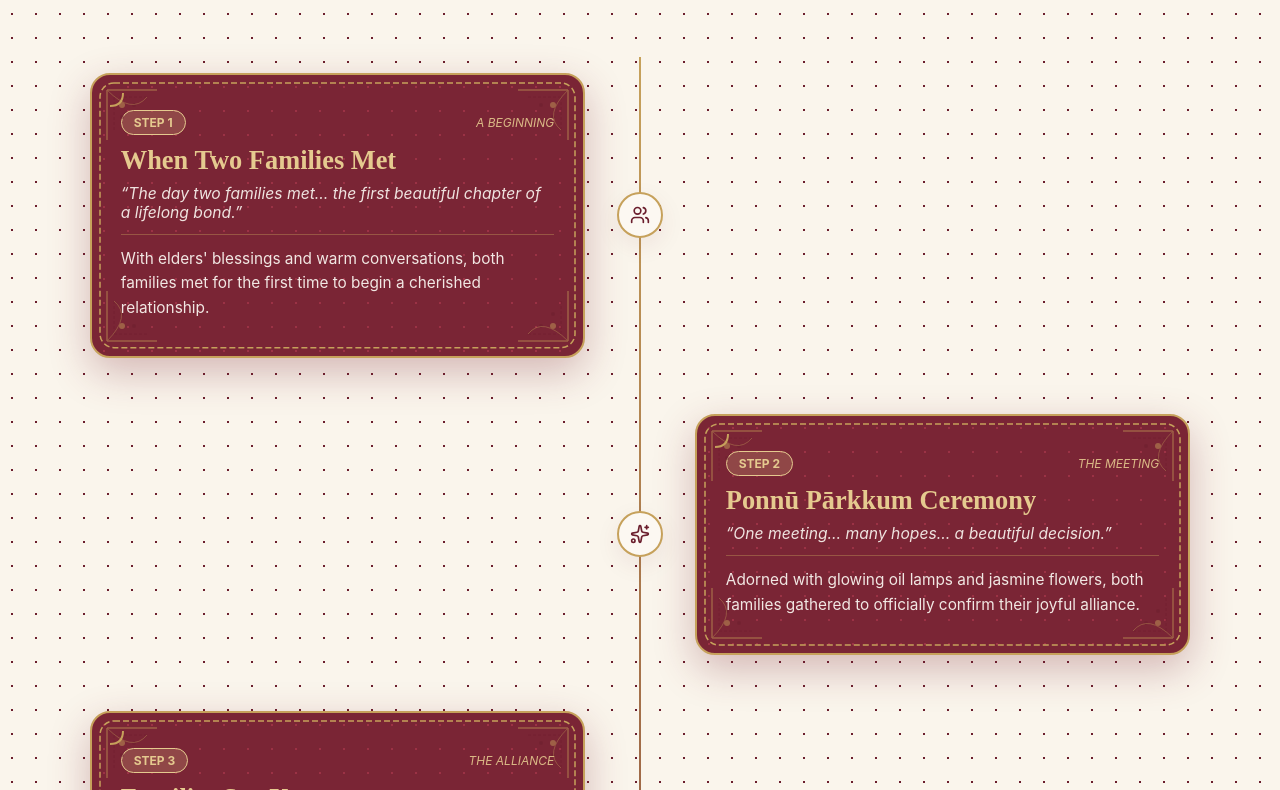
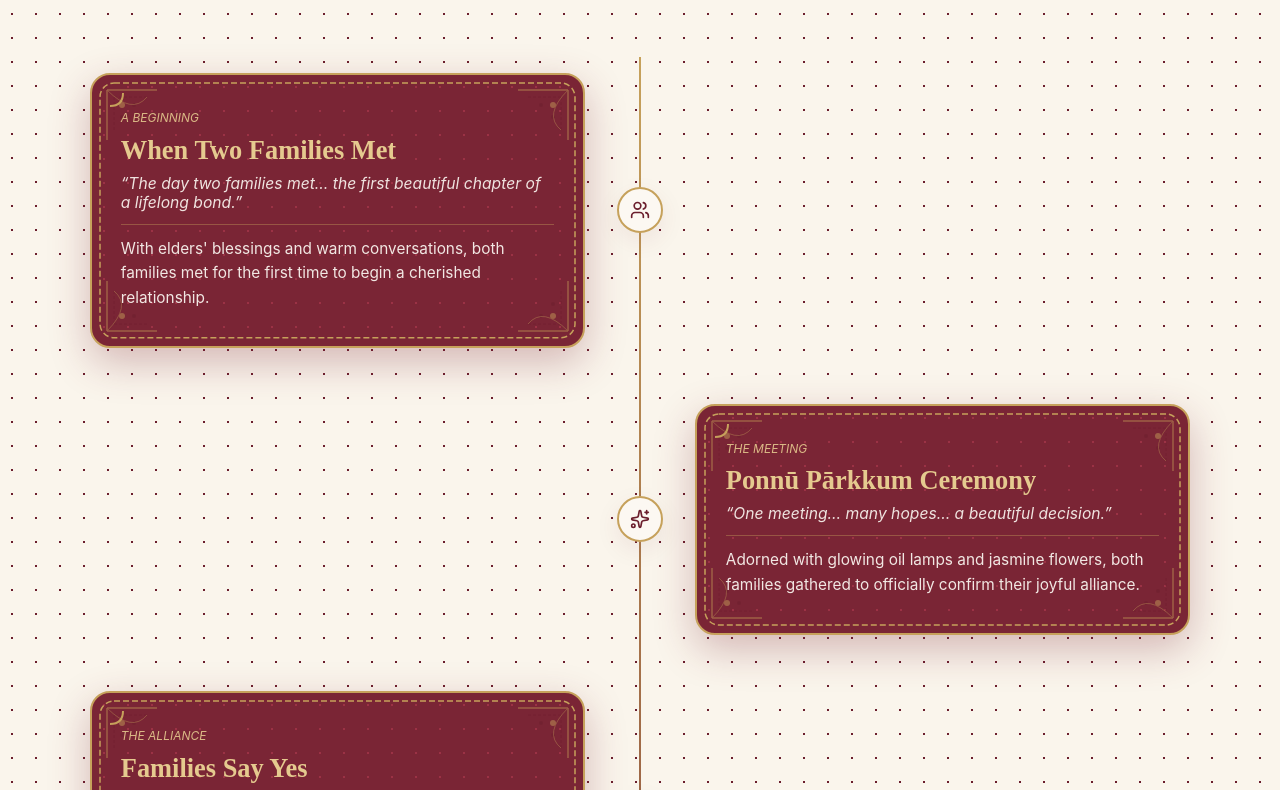
Before and after one commit to RithikaSaravanakumar/ajay-susiwedding, a React app in the folder frontend/: page / in a window 1280 px wide. Shown: the part 1990-2780 px from the top of the page. Built offline with nearby package versions, Linux system fonts and the light colour scheme; the HTML template or start-up script is replaced by a standard one.

Commit message:
Remove STEP and படி tags completely from story timeline cards

```diff
--- a/frontend/src/components/ArrangedStoryTimeline.jsx
+++ b/frontend/src/components/ArrangedStoryTimeline.jsx
@@ -62,7 +62,6 @@ const ArrangedStoryTimeline = ({ lang }) => {
                     <SikkuKolamCardBorder />
 
                     <div style={styles.cardTagRow}>
-                      <span style={styles.stepTag}>{item.tag}</span>
                       <span style={styles.calligraphicTag}>{item.calligraphicTag}</span>
                     </div>
 
```
